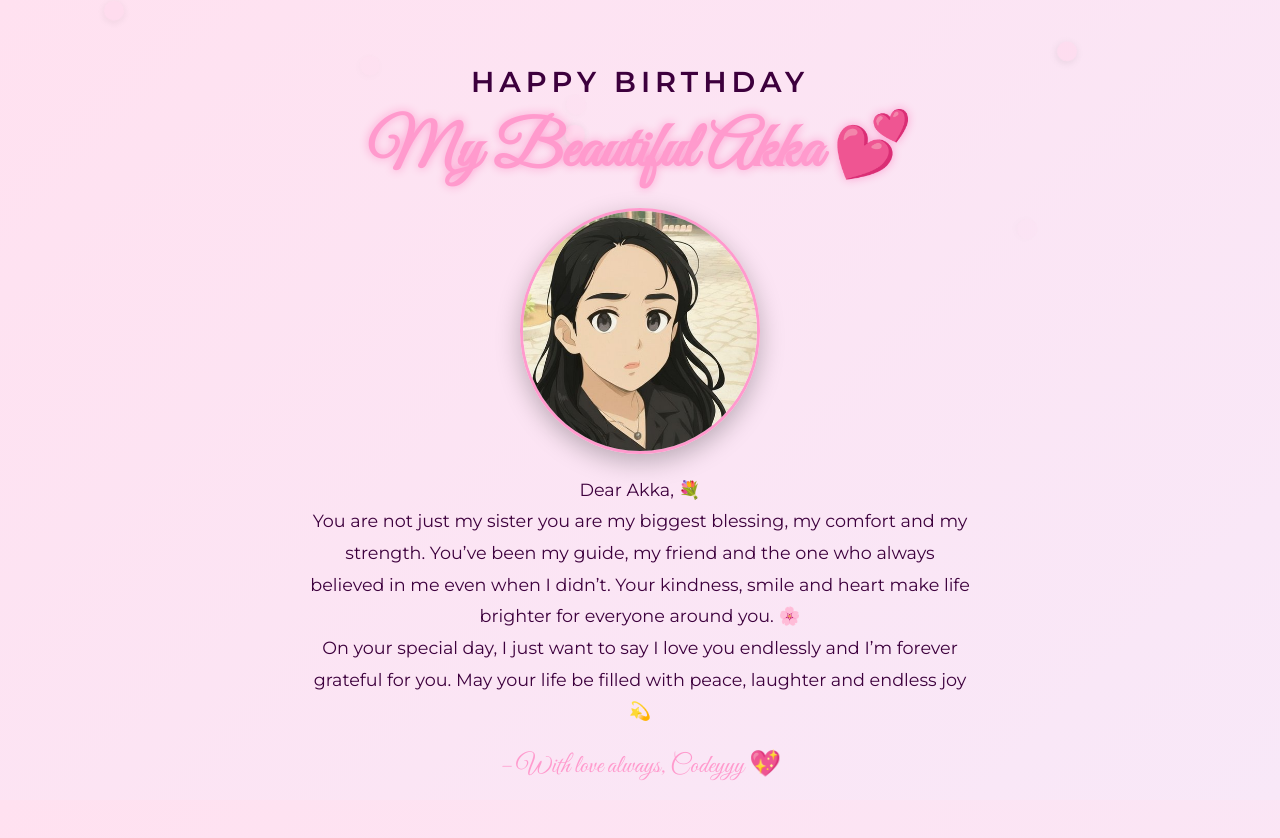
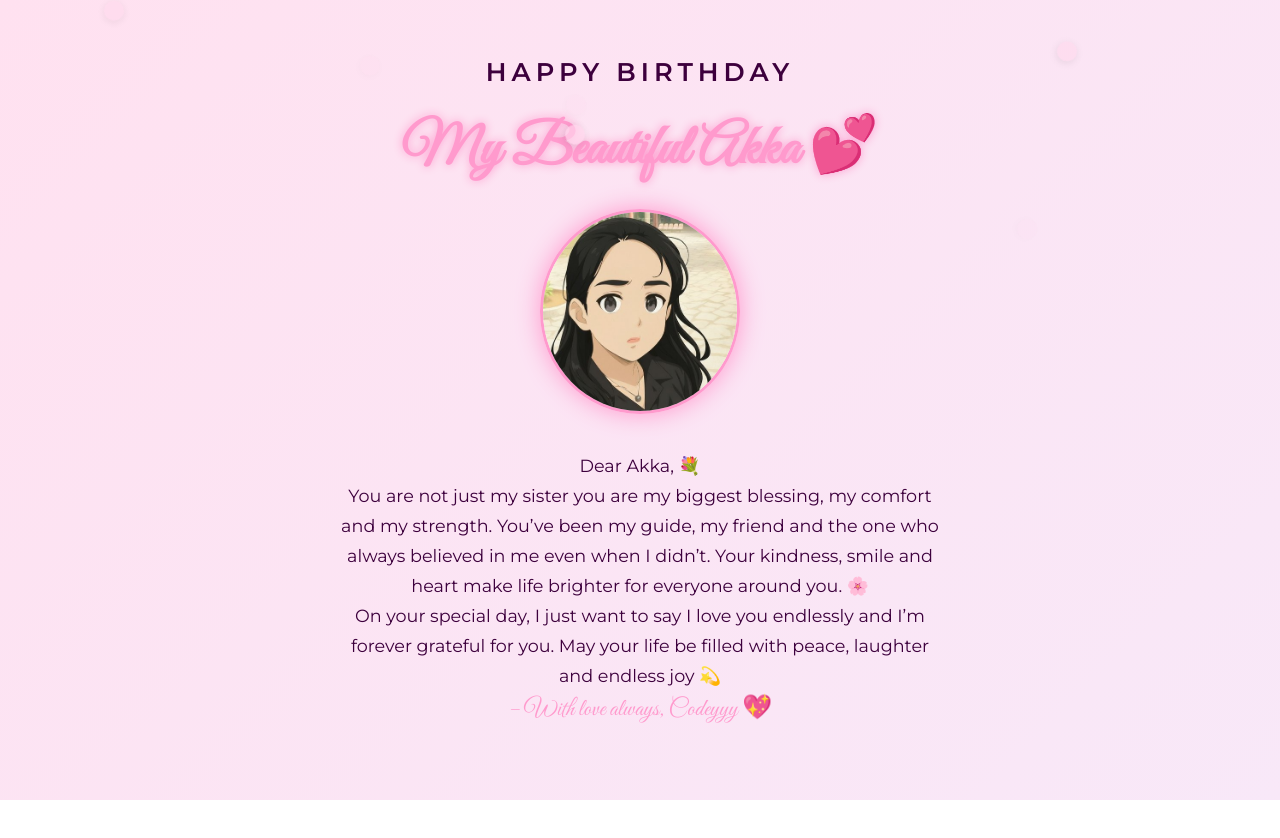
Before and after one commit to Code-yyy/Special, a plain HTML site: page index.html in a window 1280 px wide. Both pictures are taken after a click on the button "🌷 Tap to Open". After the commit the page ends 800 px from the top, so only its background shows below. Drawn offline with Linux system fonts and the light colour scheme.

Commit message:
Update akka.css

```diff
--- a/akka.css
+++ b/akka.css
@@ -11,26 +11,24 @@
   padding: 0;
   box-sizing: border-box;
 }
+
 html, body {
   height: 100%;
+  width: 100%;
+  overflow: hidden; /* ✅ no scrolling */
 }
+
 body {
   font-family: 'Montserrat', sans-serif;
   background: linear-gradient(135deg, #ffe1f0, #f8e8f8);
   color: var(--text-color);
   text-align: center;
-
-  /* ✅ Mobile-friendly adjustments */
-  min-height: 100vh;
-  overflow-y: auto;
   display: flex;
-  flex-direction: column;
+  justify-content: center;
   align-items: center;
-  justify-content: flex-start;
-  padding: 2rem 0;
 }
 
-/* Intro gate */
+/* Intro Gate */
 #intro-gate {
   position: fixed;
   inset: 0;
@@ -68,8 +66,15 @@ body {
   transform: scale(1.1);
 }
 
-/* Keep the main page invisible until reveal */
+/* Main page */
 #birthday-page {
+  position: relative;
+  width: 100%;
+  height: 100vh; /* ✅ stays full screen */
+  display: flex;
+  justify-content: center;
+  align-items: center;
+  flex-direction: column;
   opacity: 0;
   visibility: hidden;
   transition: opacity 1s ease;
@@ -103,23 +108,22 @@ body {
   }
 }
 
-/* Main content */
-#birthday-page {
-  position: relative;
-  z-index: 2;
+/* Content inside */
+.content-wrapper {
   display: flex;
   flex-direction: column;
   align-items: center;
-  justify-content: center;
+  justify-content: space-between; /* ✅ distributes top/mid/bottom evenly */
+  height: 90vh; /* give breathing room */
   text-align: center;
-  padding: 2rem;
+  padding: 1rem;
 }
 
 .title {
   font-family: 'Montserrat', sans-serif;
   text-transform: uppercase;
   letter-spacing: 5px;
-  font-size: clamp(1.2rem, 2.5vw, 1.8rem);
+  font-size: clamp(1rem, 2vw, 1.6rem);
   opacity: 0;
   animation: fadeInUp 1s ease forwards 0.5s;
 }
@@ -127,54 +131,49 @@ body {
 .name {
   font-family: 'Great Vibes', cursive;
   color: var(--accent-color);
-  font-size: clamp(2.2rem, 6vw, 4rem);
-  margin: 0.5rem 0 1rem;
+  font-size: clamp(2rem, 5vw, 3.5rem);
   text-shadow: 0 0 10px rgba(255, 0, 128, 0.3);
   opacity: 0;
   animation: fadeInUp 1s ease forwards 0.8s;
 }
 
 .photo {
-  width: min(65vw, 240px);
-  height: auto;
+  width: min(50vw, 200px);
   border-radius: 50%;
   border: 3px solid var(--accent-color);
   box-shadow: 0 8px 24px rgba(0, 0, 0, 0.25);
-  animation: glow 3s ease-in-out infinite alternate;
   opacity: 0;
-  animation: fadeInUp 1s ease forwards 1.1s;
+  animation: fadeInUp 1s ease forwards 1.1s, glow 3s ease-in-out infinite alternate;
 }
 
 .message {
-  max-width: 700px;
-  line-height: 1.8;
-  margin-top: 1rem;
-  font-size: clamp(0.95rem, 2.3vw, 1.1rem);
+  max-width: 600px;
+  line-height: 1.7;
+  font-size: clamp(0.9rem, 2vw, 1.1rem);
   opacity: 0;
   animation: fadeInUp 1s ease forwards 1.4s;
-  padding: 0 1rem;
+  margin: 0.8rem 0;
 }
 
 .signature {
-  margin-top: 1rem;
-  margin-bottom: 2rem; /* ✅ Prevents cutoff at bottom */
   font-family: 'Great Vibes', cursive;
-  font-size: clamp(1.1rem, 3.5vw, 1.6rem);
+  font-size: clamp(1rem, 3vw, 1.5rem);
   color: var(--accent-color);
+  opacity: 0;
+  animation: fadeInUp 1s ease forwards 1.7s;
 }
 
 /* Animations */
 @keyframes fadeInUp {
   from {
     opacity: 0;
-    transform: translateY(20px);
+    transform: translateY(15px);
   }
   to {
     opacity: 1;
     transform: translateY(0);
   }
 }
-
 @keyframes glow {
   from {
     box-shadow: 0 0 10px var(--accent-color);
@@ -184,9 +183,19 @@ body {
   }
 }
 
-/* Mobile */
-@media (max-width: 480px) {
-  .message {
-    padding: 0 1rem;
+/* ✅ Responsive scaling (no cutoff, no scroll) */
+@media (max-height: 700px) {
+  .content-wrapper {
+    transform: scale(0.9);
   }
 }
+@media (max-height: 600px) {
+  .content-wrapper {
+    transform: scale(0.8);
+  }
+}
+@media (max-height: 500px) {
+  .content-wrapper {
+    transform: scale(0.7);
+  }
+}
```
